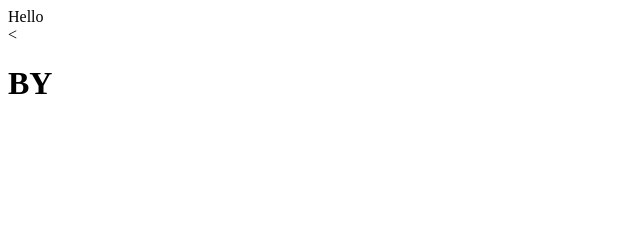
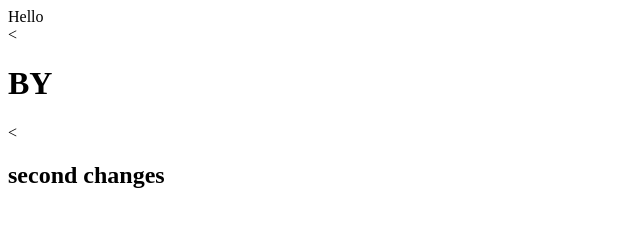
Before and after one commit to FursenkoAlex/test_repo, a plain HTML site: page index.html in a window 1280 px wide. Shown: the whole page, without its empty margins (0-640 px from the left). Drawn offline with Linux system fonts and the light colour scheme.

Commit message:
second commit

```diff
--- a/index.html
+++ b/index.html
@@ -7,5 +7,6 @@
 <body>
    <div>Hello</div>
     <<h1>BY</h1>
+    <<h2>second changes</h2>
 </body>
 </html>
```
